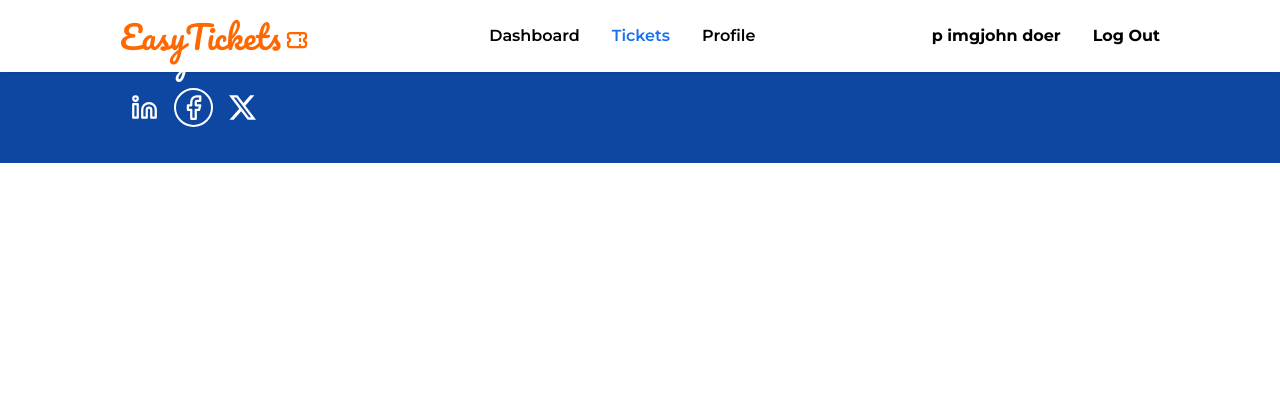
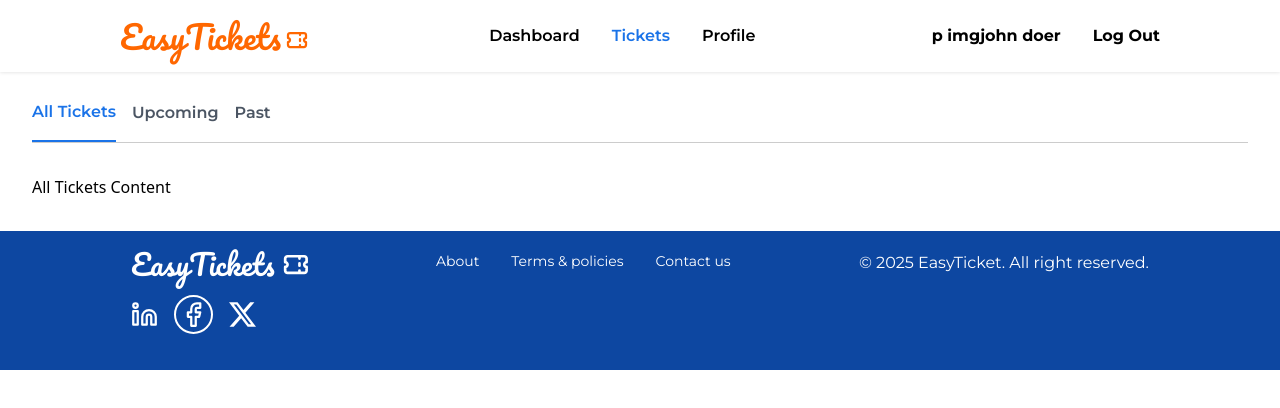
Before and after one commit to mafindijr/easy-ticketing-app, a React (Vite) app in the folder frontend/: page /tickets in a window 1280 px wide. Shown: the top 408 px of the page. Built offline with nearby package versions, Linux system fonts and the light colour scheme.

Commit message:
feat: create an out for tickets

```diff
--- a/frontend/src/Pages/tickets.jsx
+++ b/frontend/src/Pages/tickets.jsx
@@ -1,7 +1,55 @@
-import React from 'react'
+import React, { useState } from 'react';
+import { Outlet } from 'react-router-dom';
 
 export default function Tickets() {
+  const [activeTab, setActiveTab] = useState('all');
+
   return (
-    <div>tickets</div>
-  )
+    <div className="p-8">
+      <div className="mb-8">
+        <h1 className="text-[32px] leading-[44px] font-montserrat font-bold mb-6">My Tickets</h1>
+
+        {/* Tab Navigation */}
+        <div className="flex gap-4 border-b border-[#cccccc]">
+          <button
+            onClick={() => setActiveTab('all')}
+            className={`pb-4 font-montserrat font-semibold text-[16px] cursor-pointer transition-colors ${
+              activeTab === 'all'
+                ? 'text-homeexplore border-b-2 border-homeexplore'
+                : 'text-[#4b5563] hover:text-homeexplore'
+            }`}
+          >
+            All Tickets
+          </button>
+          <button
+            onClick={() => setActiveTab('upcoming')}
+            className={`pb-4 font-montserrat font-semibold text-[16px] cursor-pointer transition-colors ${
+              activeTab === 'upcoming'
+                ? 'text-homeexplore border-b-2 border-homeexplore'
+                : 'text-[#4b5563] hover:text-homeexplore'
+            }`}
+          >
+            Upcoming
+          </button>
+          <button
+            onClick={() => setActiveTab('past')}
+            className={`pb-4 font-montserrat font-semibold text-[16px] cursor-pointer transition-colors ${
+              activeTab === 'past'
+                ? 'text-homeexplore border-b-2 border-homeexplore'
+                : 'text-[#4b5563] hover:text-homeexplore'
+            }`}
+          >
+            Past
+          </button>
+        </div>
+      </div>
+
+      {/* Tab Content */}
+      <div className="mt-8">
+        {activeTab === 'all' && <div>All Tickets Content</div>}
+        {activeTab === 'upcoming' && <div>Upcoming Tickets Content</div>}
+        {activeTab === 'past' && <div>Past Tickets Content</div>}
+      </div>
+    </div>
+  );
 }
```
